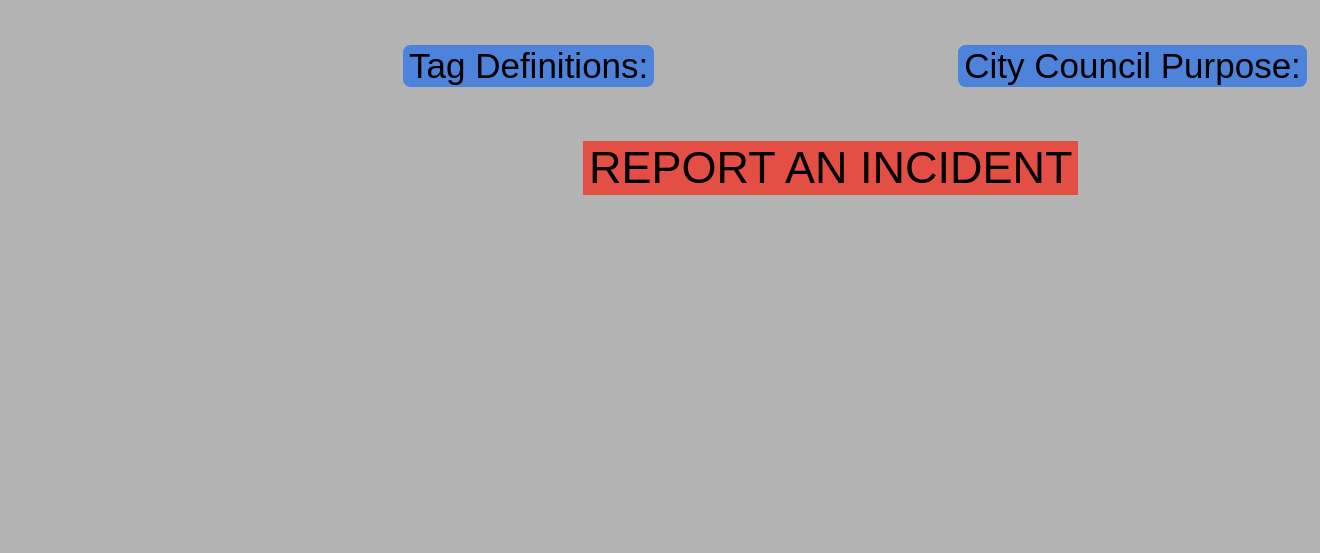
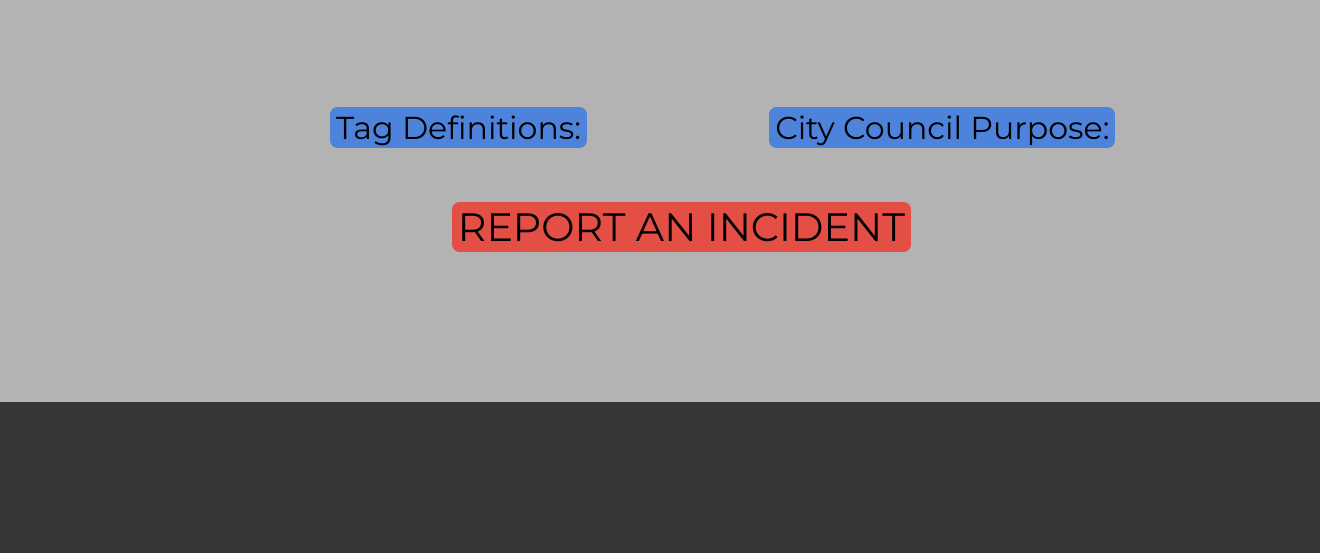
Before and after one commit to puentesca/CSSIProject, a Python web app: template templates/main-page.html in a window 1320 px wide. Shown: the part 951-1504 px from the top of the page. After the commit the page ends 1353 px from the top, so only its background shows below. Run offline with Jinja, Linux system fonts and the light colour scheme; the template is opened without the code that fills it, so the values that code supplies are empty; some libraries are stand-ins or nearby versions.

Commit message:
Damn near finshed the home page

```diff
--- a/styles/main-page.css
+++ b/styles/main-page.css
@@ -1,5 +1,16 @@
 body{
   background-color: #b3b3b3;
+  width: 100%;
+  margin: 0;
+}
+
+.text{
+  font-family: 'Montserrat', sans-serif;
+}
+
+.back{
+  width: 100%;
+  background-color: #383535;
 }
 
 .clouds{
@@ -7,9 +18,10 @@ body{
   height: 800px;
   background-position: center;
   background-repeat: no-repeat;
-  max-width: 1080px;
+  width: 64%;
   margin: 0 auto;
   padding-top: 15px;
+  border: 10px #4a4242 solid;
 }
 
 /* TITLE AT VERY TOP */
@@ -25,16 +37,18 @@ body{
   font-size: 28px;
   color: #dbac2a;
   text-align: center;
+  font-style: bold;
 }
 
 /* PARAGRAPH */
 #mission-statement{
-  font-size: 24px;
+  font-size: 1.4vw;
   color: #cf5e32;
   background-color: rgba(0,0,0,0);
   text-align: center;
-  margin: 0 100px;
+  margin: 0 5vw;
   line-height: 1.5em;
+  font-style: bold;
 }
 
 /* TAG BUTTON */
@@ -45,10 +59,10 @@ body{
 #tag-definition-button{
   border: 2px #4d83db;
   background-color: #4d83db;
-  font-size: 35px;
+  font-size: 2.4vw;
   border-radius: 7.5px;
   position: relative;
-  left: 395px;
+  left: 25vw;
 }
 
 /* COUNCIL BUTTON */
@@ -59,10 +73,10 @@ body{
 #council-definition-button{
   border: 2px #4d83db;
   background-color: #4d83db;
-  font-size: 35px;
+  font-size: 2.4vw;
   border-radius: 7.5px;
   position: relative;
-  left: 695px;
+  left: 38.5vw;
 }
 
 /* REPORT BUTTON */
@@ -78,13 +92,22 @@ body{
 #report-button{
   border: 2px #e34f44;
   background-color: #e34f44;
-  font-size: 45px;
+  font-size: 3vw;
+  border-radius: 7.5px;
   position: relative;
-  left: 575px;
+  left : 34.226190476190474vw;
 }
 
 /* Whitespace at the bottom */
 #bottom-of-page-whitespace{
-  min-height: 350px;
+  min-height: 150px;
   display: block;
 }
+
+
+#credits{
+  height: 10vh;
+  position:relative;
+  width: 100%;
+  background-color: #383535;
+}
--- a/templates/main-page.html
+++ b/templates/main-page.html
@@ -3,15 +3,18 @@
   <head>
     <script src = "https://cdnjs.cloudflare.com/ajax/libs/jquery/2.1.4/jquery.js"></script>
     <link rel="stylesheet" href="styles/main-page.css">
+    <!-- FONT STYLE -->
+    <link href="https://fonts.googleapis.com/css?family=Montserrat&display=swap" rel="stylesheet">
     <script src="scripts/main-page.js"></script>
     <title>CitizensForCommunity</title>
   </head>
 <!-- Mission Statement -->
   <body>
-    <section>
-      <h1 class = "text" id = "main-header">CitizensForCommunity</h1>
+    <h1 class = "text" id = "main-header">CitizensForCommunity</h1>
+    <section class="back">
       <div class = "clouds"><h2 class = "text" id = "missionHeader">Our Mission Statement:</h2>
-      <p class = "text" id = "mission-statement">CitizensForCommunity aims to resolve communication issues between individuals and local officials/resources; aiming to promote a more seamless dialogue about local issues where citizens have an amplified voice.  A new network of crowdsourced information gives local officials, departments, and agencies the vigilance to react adeptly to situations that often go unreported due to lack of insight on certain issues. CitizensForCommunity believes in the unity of people, programs, and delegates by providing an easy access to three way communication and accountability on all parties to improve the surrounding community. </p>
+
+      <p class = "text" id = "mission-statement"><strong>CitizensForCommunity aims to resolve communication issues between individuals and local officials/resources; aiming to promote a more seamless dialogue about local issues where citizens have an amplified voice.  A new network of crowdsourced information gives local officials, departments, and agencies the vigilance to react adeptly to situations that often go unreported due to lack of insight on certain issues. CitizensForCommunity believes in the unity of people, programs, and delegates by providing an easy access to three way communication and accountability on all parties to improve the surrounding community.</strong></p>
     <br> </div>
   </section>
 <!-- Tag and Department Buttons -->
@@ -19,15 +22,19 @@
     <br>
     <br>
     <br>
-    <input class = "definition-buttons" id = "tag-definition-button" type = "submit" value = "Tag Definitions:"> <input class = "definition-buttons" id = "council-definition-button" type = "submit" value = "City Council Purpose:">
+    <br>
+    <br>
+    <br>
+    <input class = "text" id = "tag-definition-button" type = "submit" value = "Tag Definitions:"> <input class = "text" id = "council-definition-button" type = "submit" value = "City Council Purpose:">
   </section>
 <!-- Submit Button -->
     <!-- <div id = "whitespace-between-definitionsAndreport"> -->
     <br>
     <br>
     <br>
-    <input class = "definition-buttons" id = "report-button" type = "submit" value = "REPORT AN INCIDENT">
+    <input class = "text" id = "report-button" type = "submit" value = "REPORT AN INCIDENT">
 <!-- Whitespace at the bottom -->
-    <div id = "bottom-of-page-whitespace">
+    <div id = "bottom-of-page-whitespace"></div>
+    <div id = "credits"></div>
   </body>
 </html>
```
